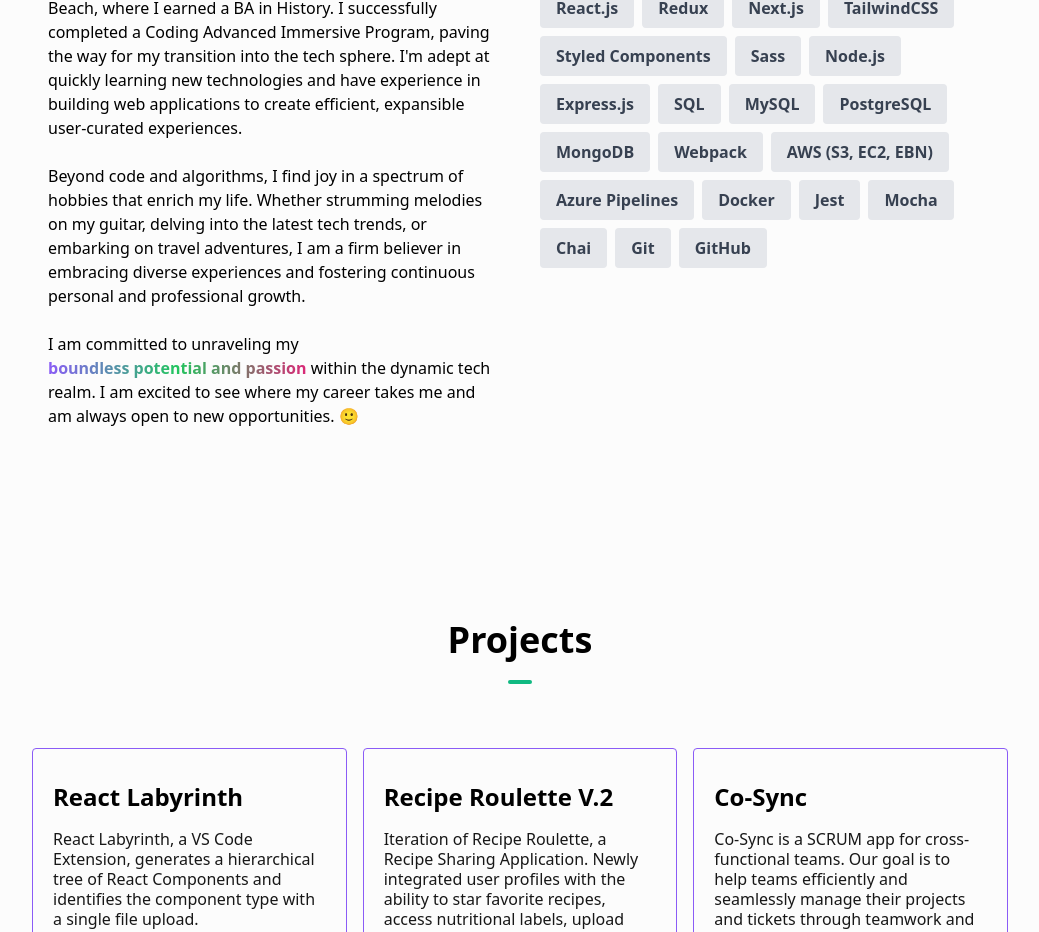
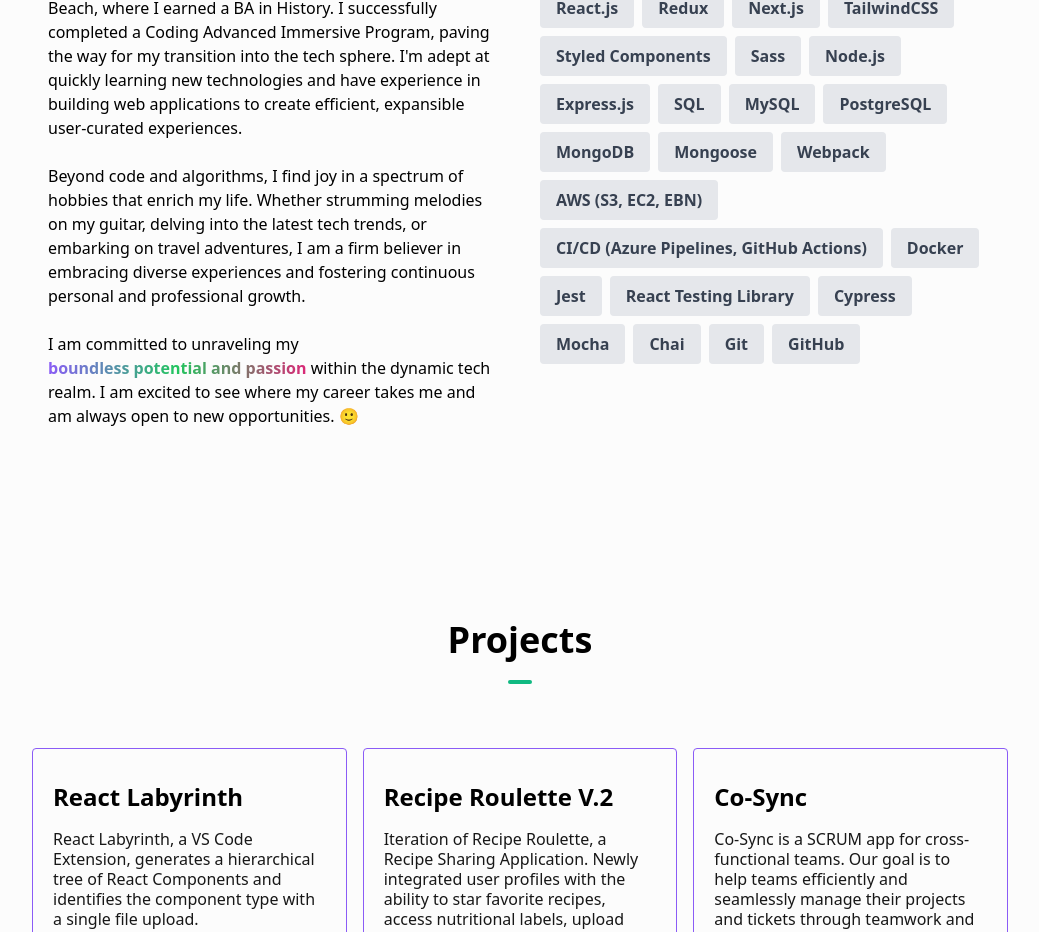
Before and after one commit to ash-t-luu/al-porfolio, a Next.js app: page / in a window 1280 px wide. Shown: the part 1151-2083 px from the top of the page, without its empty margins (120-1159 px from the left). Built offline with nearby package versions, Linux system fonts and the light colour scheme.

Commit message:
Update about.tsx

```diff
--- a/app/components/about.tsx
+++ b/app/components/about.tsx
@@ -22,11 +22,14 @@
     { skill: "MySQL" },
     { skill: "PostgreSQL" },
     { skill: "MongoDB" },
+    { skill: "Mongoose" },
     { skill: "Webpack" },
     { skill: "AWS (S3, EC2, EBN)" },
-    { skill: "Azure Pipelines" },
+    { skill: "CI/CD (Azure Pipelines, GitHub Actions)" },
     { skill: "Docker" },
     { skill: "Jest" },
+    { skill: "React Testing Library" },
+    { skill: "Cypress" },
     { skill: "Mocha" },
     { skill: "Chai" },
     { skill: "Git" },
```
